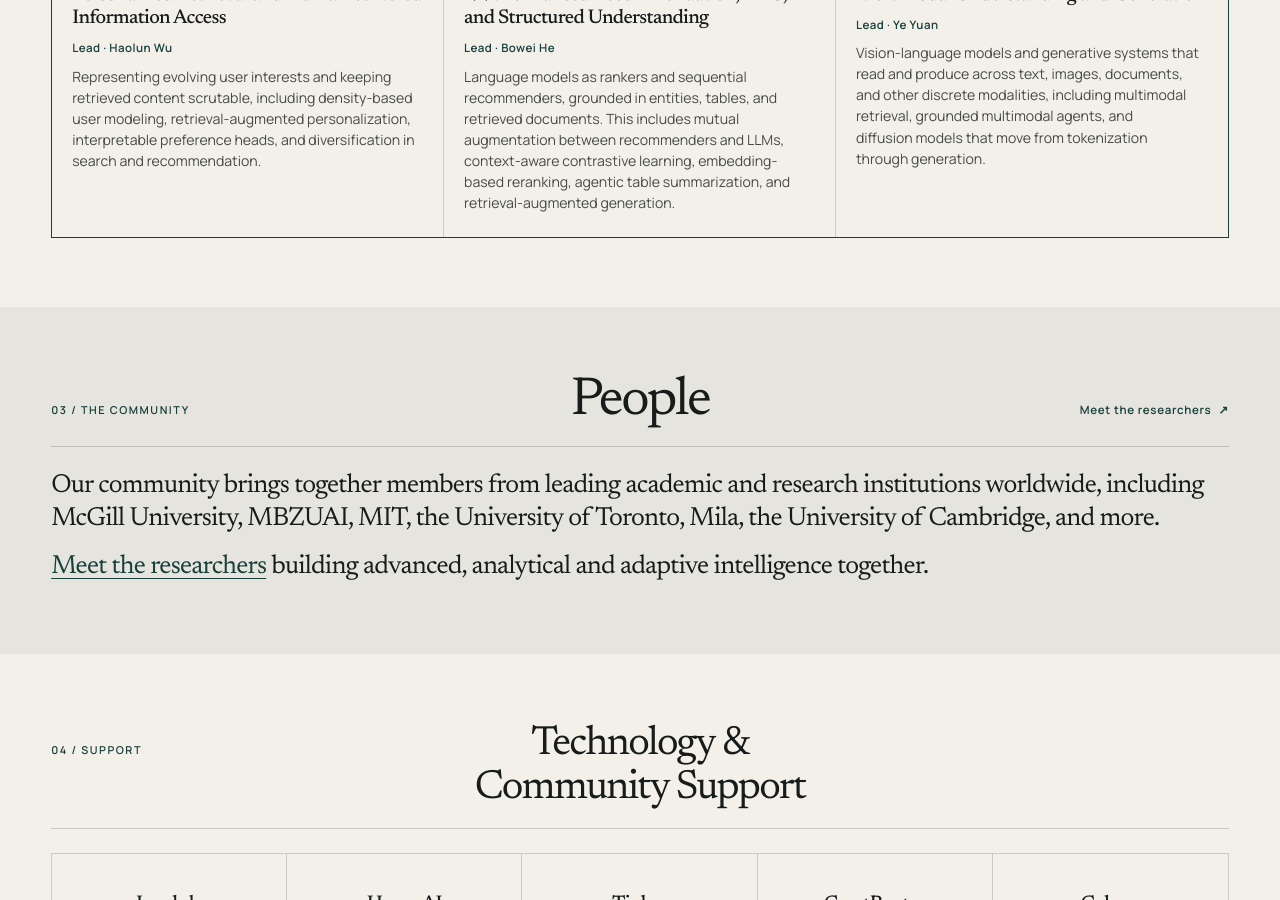
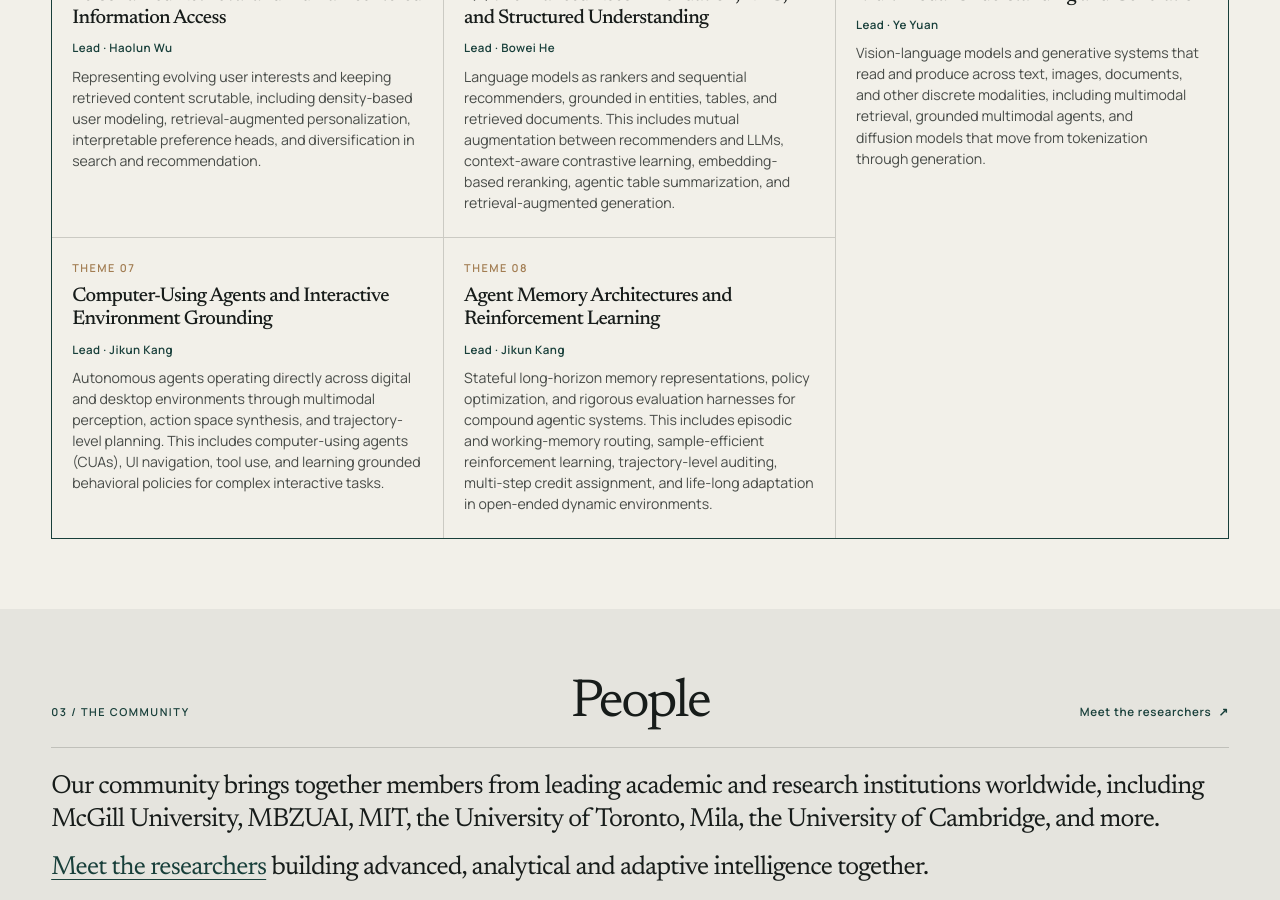
Before and after one commit to AAAAA-Academia-Attractions/AAAAA-Academia-Attractions.github.io, a Jekyll site: the page built from index.html, in a window 1280 px wide and 900 px high, scrolled down 1435 px. Built offline with Jekyll 4.4.1, drawn with Linux system fonts in a browser that asks for light colours.

Commit message:
update research themes

```diff
--- a/_data/research_themes.yml
+++ b/_data/research_themes.yml
@@ -27,3 +27,13 @@
   title: Multimodal Understanding and Generation
   lead: Ye Yuan
   summary: Vision-language models and generative systems that read and produce across text, images, documents, and other discrete modalities, including multimodal retrieval, grounded multimodal agents, and diffusion models that move from tokenization through generation.
+
+- id: "07"
+  title: Computer-Using Agents and Interactive Environment Grounding
+  lead: Jikun Kang
+  summary: Autonomous agents operating directly across digital and desktop environments through multimodal perception, action space synthesis, and trajectory-level planning. This includes computer-using agents (CUAs), UI navigation, tool use, and learning grounded behavioral policies for complex interactive tasks.
+
+- id: "08"
+  title: Agent Memory Architectures and Reinforcement Learning
+  lead: Jikun Kang
+  summary: Stateful long-horizon memory representations, policy optimization, and rigorous evaluation harnesses for compound agentic systems. This includes episodic and working-memory routing, sample-efficient reinforcement learning, trajectory-level auditing, multi-step credit assignment, and life-long adaptation in open-ended dynamic environments.
```
